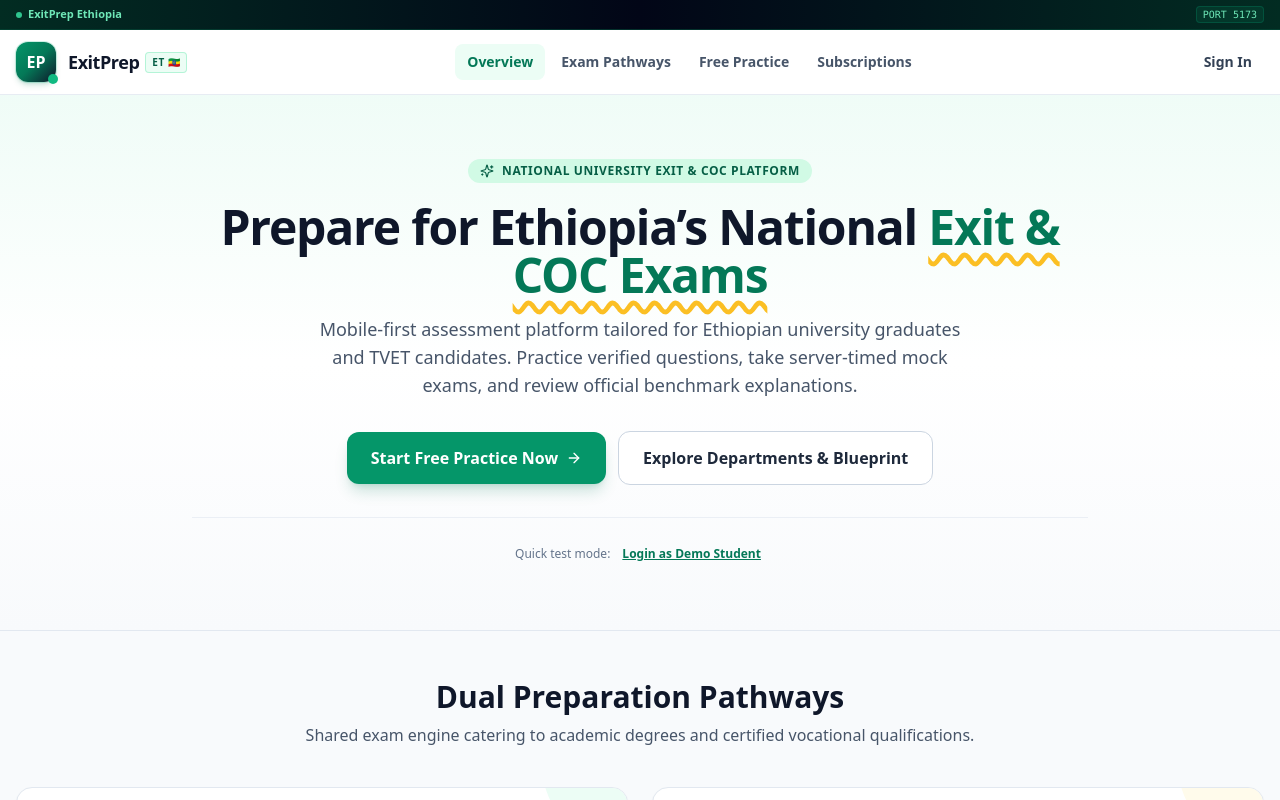
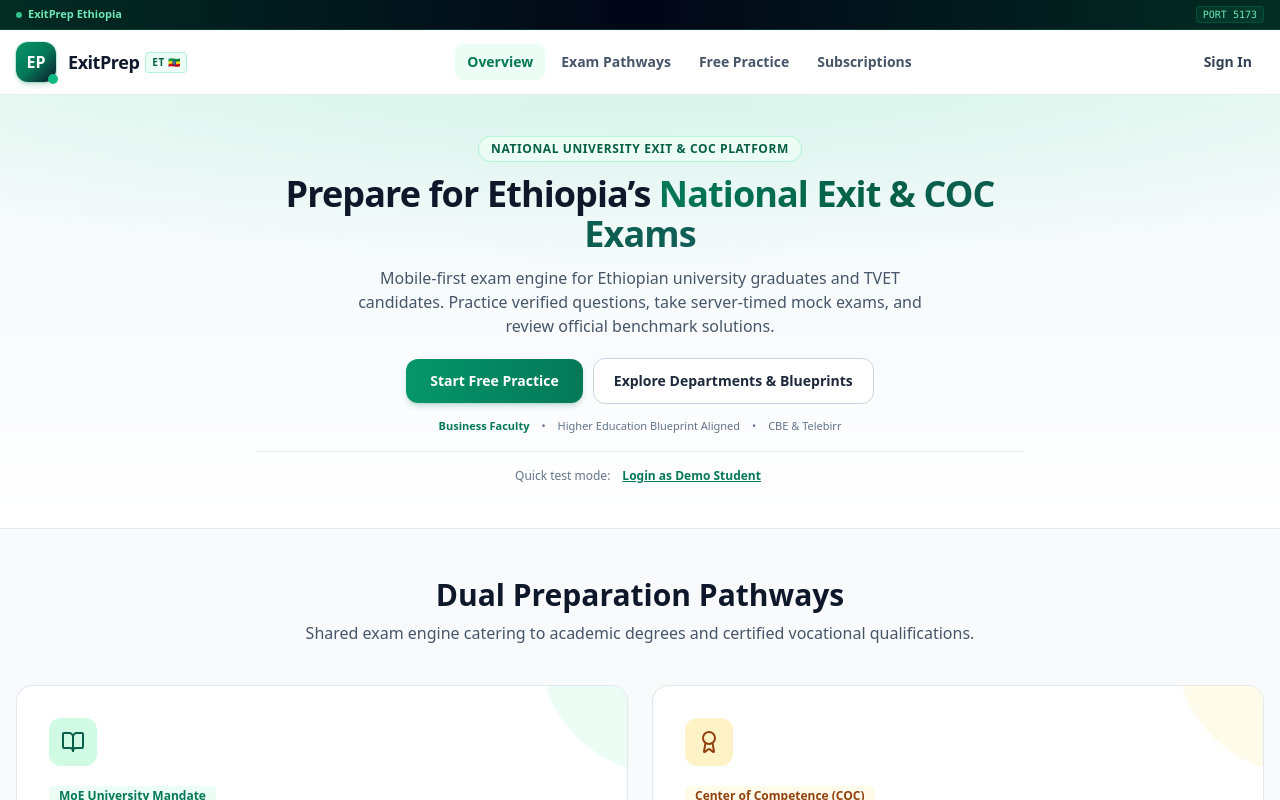
Before and after one commit to AbdiHope364/ExitEamPreparation, a React (Vite) app in the folder apps/web/: page / in a window 1280 px wide. Shown: the top 800 px of the page. Built offline with nearby package versions, Linux system fonts and the light colour scheme; no server answers.

Commit message:
style(hero): streamline hero section with compact padding and no icons

```diff
--- a/apps/web/src/App.tsx
+++ b/apps/web/src/App.tsx
@@ -13,7 +13,6 @@
   LogOut,
   Sparkles,
   Layers,
-  ArrowRight,
   HelpCircle,
   Menu,
   X,
@@ -551,42 +550,58 @@
       <main className="flex-1 pb-28 md:pb-12">
         {activeTab === 'home' && (
           <div>
-            {/* Hero Section */}
-            <section className="bg-gradient-to-b from-emerald-50/70 via-white to-slate-50 py-10 md:py-16 px-4 border-b border-slate-200">
-              <div className="max-w-4xl mx-auto text-center">
-                <div className="inline-flex items-center gap-2 px-3 py-1 rounded-full bg-emerald-100 text-emerald-800 text-xs font-bold uppercase tracking-wider mb-5">
-                  <Sparkles className="w-3.5 h-3.5 shrink-0" />
-                  <span>National University Exit & COC Platform</span>
-                </div>
-                <h1 className="text-2xl sm:text-4xl md:text-5xl font-extrabold text-slate-900 tracking-tight leading-tight sm:leading-tight mb-4">
-                  Prepare for Ethiopia’s National{' '}
-                  <span className="text-emerald-700 underline decoration-amber-400 decoration-wavy underline-offset-4 sm:underline-offset-8">
-                    Exit & COC Exams
+            {/* Hero Section (Compact & Attractive) */}
+            <section className="relative bg-gradient-to-b from-emerald-50/50 via-slate-50/30 to-white py-6 sm:py-8 md:py-10 px-3 sm:px-4 border-b border-slate-200/80 overflow-hidden">
+              {/* Subtle ambient lighting */}
+              <div className="absolute inset-0 bg-[radial-gradient(ellipse_80%_50%_at_50%_-10%,rgba(16,185,129,0.14),rgba(255,255,255,0))] pointer-events-none"></div>
+
+              <div className="relative max-w-3xl mx-auto text-center">
+                {/* Pill Badge (No icon, compact padding) */}
+                <div className="inline-flex items-center px-3 py-1 rounded-full bg-emerald-50 text-emerald-800 border border-emerald-200/80 text-[10px] sm:text-xs font-extrabold uppercase tracking-wider mb-2.5 sm:mb-3 shadow-2xs">
+                  National University Exit & COC Platform
+                </div>
+
+                {/* Main Headline */}
+                <h1 className="text-2xl sm:text-3xl md:text-4xl font-extrabold text-slate-900 tracking-tight leading-snug sm:leading-tight mb-2 sm:mb-3">
+                  Prepare for Ethiopia’s{' '}
+                  <span className="bg-gradient-to-r from-emerald-700 via-emerald-800 to-teal-800 bg-clip-text text-transparent">
+                    National Exit & COC Exams
                   </span>
                 </h1>
-                <p className="text-sm sm:text-base md:text-lg text-slate-600 leading-relaxed max-w-2xl mx-auto mb-6 sm:mb-8">
-                  Mobile-first assessment platform tailored for Ethiopian university graduates and TVET candidates.
-                  Practice verified questions, take server-timed mock exams, and review official benchmark explanations.
+
+                {/* Subtitle with compact padding */}
+                <p className="text-xs sm:text-sm md:text-base text-slate-600 leading-relaxed max-w-xl mx-auto mb-4 sm:mb-5">
+                  Mobile-first exam engine for Ethiopian university graduates and TVET candidates.
+                  Practice verified questions, take server-timed mock exams, and review official benchmark solutions.
                 </p>
 
-                <div className="flex flex-col sm:flex-row items-stretch sm:items-center justify-center gap-3 max-w-md mx-auto sm:max-w-none">
+                {/* Action CTA Buttons (No icons, reduced padding, high touch compatibility) */}
+                <div className="flex flex-col sm:flex-row items-stretch sm:items-center justify-center gap-2.5 max-w-md mx-auto sm:max-w-none">
                   <button
                     onClick={() => setActiveTab('practice')}
-                    className="w-full sm:w-auto px-6 py-3.5 bg-emerald-600 hover:bg-emerald-700 text-white font-bold rounded-xl shadow-lg shadow-emerald-700/20 flex items-center justify-center gap-2 transition-transform active:scale-98 min-h-[48px]"
+                    className="w-full sm:w-auto px-6 py-2.5 sm:py-3 bg-gradient-to-r from-emerald-600 to-emerald-700 hover:from-emerald-700 hover:to-emerald-800 text-white font-bold rounded-xl shadow-md shadow-emerald-700/20 transition-all active:scale-95 min-h-[44px] text-xs sm:text-sm"
                   >
-                    <span>Start Free Practice Now</span>
-                    <ArrowRight className="w-4 h-4 shrink-0" />
+                    Start Free Practice
                   </button>
                   <button
                     onClick={() => setActiveTab('catalog')}
-                    className="w-full sm:w-auto px-6 py-3.5 bg-white border border-slate-300 hover:bg-slate-100 text-slate-800 font-bold rounded-xl transition-colors min-h-[48px]"
+                    className="w-full sm:w-auto px-5 py-2.5 sm:py-3 bg-white hover:bg-slate-50 border border-slate-300 text-slate-800 font-bold rounded-xl transition-colors min-h-[44px] text-xs sm:text-sm"
                   >
-                    Explore Departments & Blueprint
+                    Explore Departments & Blueprints
                   </button>
                 </div>
 
+                {/* Micro Trust Pills */}
+                <div className="mt-3.5 flex flex-wrap items-center justify-center gap-x-3 gap-y-1 text-[11px] text-slate-500 font-medium">
+                  <span className="text-emerald-700 font-semibold">Business Faculty</span>
+                  <span>•</span>
+                  <span>Higher Education Blueprint Aligned</span>
+                  <span>•</span>
+                  <span>CBE & Telebirr</span>
+                </div>
+
                 {!user && (
-                  <div className="mt-6 sm:mt-8 pt-5 sm:pt-6 border-t border-slate-200/60 flex items-center justify-center gap-2 text-xs text-slate-500">
+                  <div className="mt-4 pt-3 border-t border-slate-200/60 flex items-center justify-center gap-2 text-xs text-slate-500">
                     <span>Quick test mode:</span>
                     <button
                       onClick={loginDemoStudent}
```
